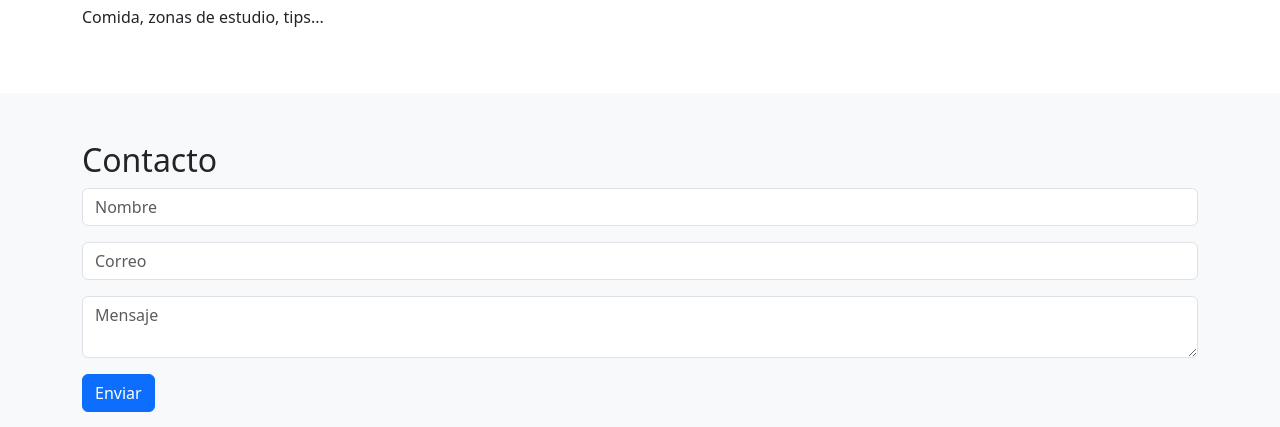
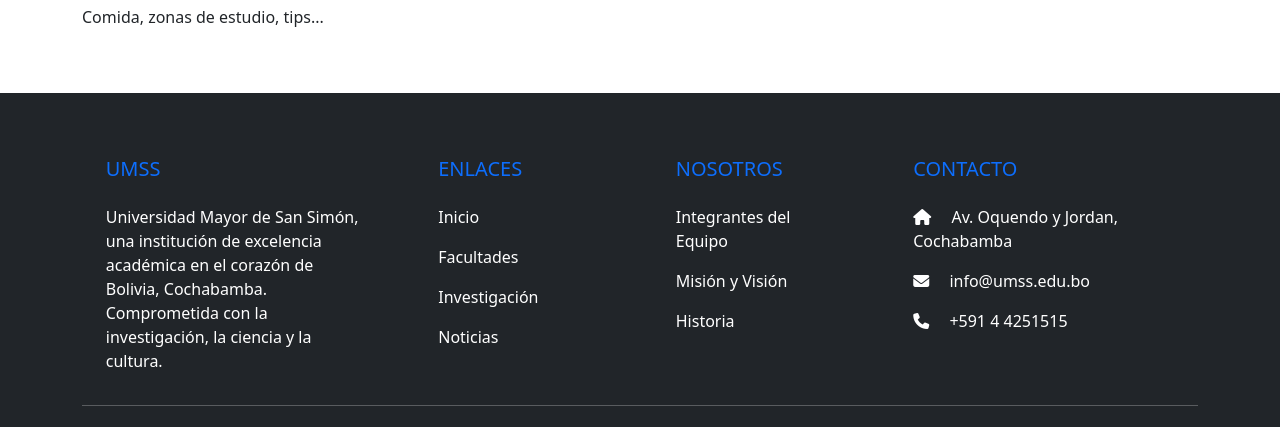
Before and after one commit to ag-cris21/gitgnore, a plain HTML site: page index.html in a window 1280 px wide. Shown: the part 1302-1729 px from the top of the page. Drawn offline with nearby package versions, Linux system fonts and the light colour scheme.

Commit message:
refactor: remove hardcoded contact section from index.html

```diff
--- a/index.html
+++ b/index.html
@@ -49,24 +49,6 @@
     </div>
 </section>
 
-<!-- 🔹 CONTACTO -->
-<section id="contacto" class="p-5 bg-light">
-    <div class="container">
-        <h2>Contacto</h2>
-        <form>
-            <div class="mb-3">
-                <input type="text" class="form-control" placeholder="Nombre">
-            </div>
-            <div class="mb-3">
-                <input type="email" class="form-control" placeholder="Correo">
-            </div>
-            <div class="mb-3">
-                <textarea class="form-control" placeholder="Mensaje"></textarea>
-            </div>
-            <button class="btn btn-primary">Enviar</button>
-        </form>
-    </div>
-</section>
 
 <!-- 🔹 FOOTER -->
 <div id="footer"></div>
```
